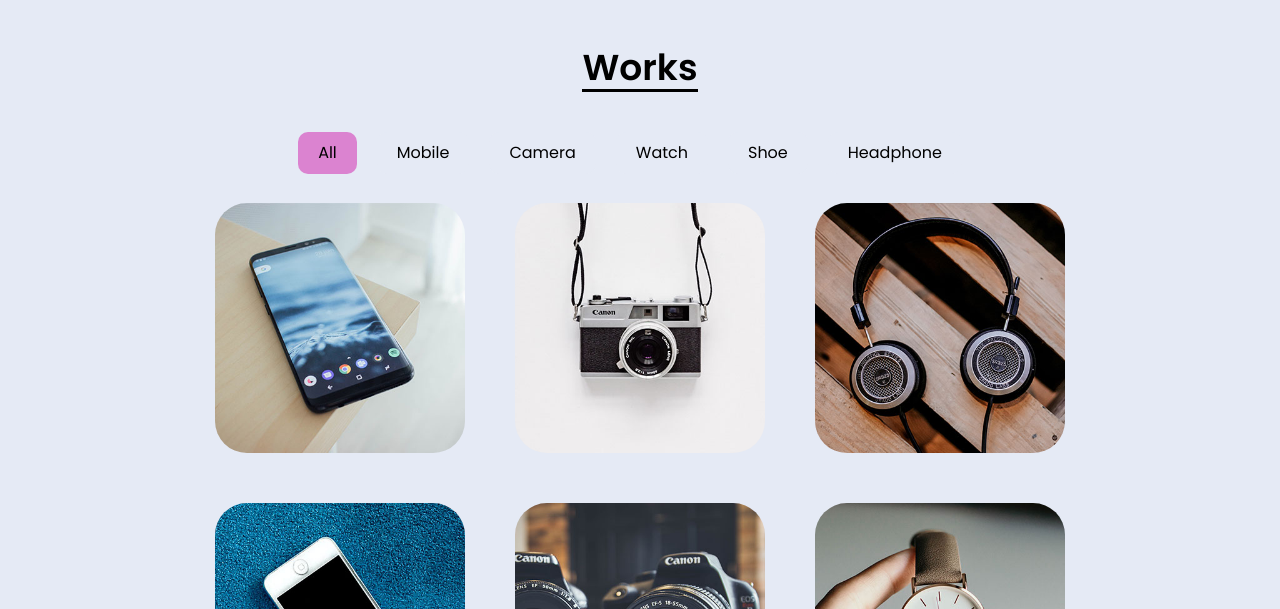
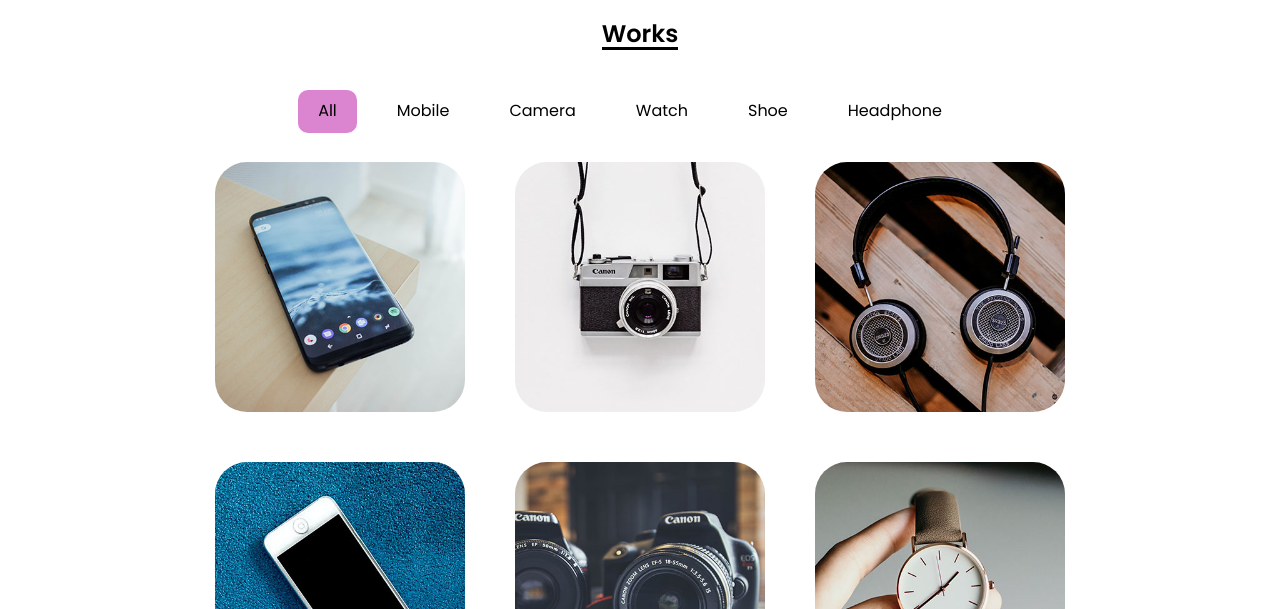
Before and after one commit to elitmor/portfolio, a website built with webpack: page src/index.html in a window 1280 px wide. Shown: the part 1887-2496 px from the top of the page. Built offline with nearby package versions, Linux system fonts and the light colour scheme; files whose address does not match are found by name.

Commit message:
Resized typography

```diff
--- a/src/index.html
+++ b/src/index.html
@@ -10,7 +10,7 @@
   <body class="light">
     <header class="header">
       <div class="header__container">
-        <nav class="menu header__menu">
+        <nav class="menu header__menu" id="nav-menu">
           <div class="header__top top-header">
             <a href="#" class="logo top-header__link" aria-label="logo">
               <img
--- a/src/modules/burger-menu.js
+++ b/src/modules/burger-menu.js
@@ -1,5 +1,6 @@
 const menuButton = document.querySelector('.menu__button');
 const menuList = document.querySelector('.menu__list');
+const navLink = document.querySelectorAll('.menu__link');
 
 menuButton.addEventListener('click', () => {
   const expanded = menuButton.getAttribute('aria-expanded') === 'true';
@@ -7,3 +8,9 @@ menuButton.addEventListener('click', () => {
   menuButton.classList.toggle('menu__button--open');
   menuList.classList.toggle('menu__list--open');
 });
+
+const linkAction = () => {
+  menuList.classList.remove('menu__list--open');
+  menuButton.classList.toggle('menu__button--open');
+};
+navLink.forEach((n) => n.addEventListener('click', linkAction));
--- a/src/style/_about.scss
+++ b/src/style/_about.scss
@@ -39,5 +39,5 @@
   height: 0.18rem;
   left: 0;
   top: 2rem;
-  background-color: var(--first-color);
+  background-color: var(--primary-color);
 }
--- a/src/style/_header.scss
+++ b/src/style/_header.scss
@@ -5,6 +5,9 @@
   justify-content: space-between;
   align-items: center;
   margin: 3.125rem 0;
+  @include sm {
+    margin: 1rem 0;
+  }
 }
 
 .header__top {
@@ -23,13 +26,14 @@
     margin-right: 1.25rem;
     @include sm {
       margin-right: 0;
+      margin-bottom: 1rem;
     }
   }
 }
 
 .menu__link {
   position: relative;
-  color: var(--secondary-color);
+  color: var(--purple-color);
   margin-right: 1.875rem;
   line-height: 1.5;
   transition: color 0.3s;
--- a/src/style/_home.scss
+++ b/src/style/_home.scss
@@ -8,6 +8,9 @@
 .home__title {
   @include f600;
   font-size: var(--h1-font-size);
+  @include sm {
+    margin: 0;
+  }
 }
 
 .home__title-color {
@@ -29,7 +32,7 @@
 
 .home__link {
   display: block;
-  background-color: var(--secondary-color);
+  background-color: var(--purple-color);
   color: var(--primary-color);
   border-radius: 0.625rem;
   width: 15rem;
@@ -37,6 +40,6 @@
   text-align: center;
   transition: background-color 0.3s;
   &:hover {
-    background-color: var(--purple-color);
+    background-color: var(--purple-color-alt);
   }
 }
--- a/src/style/_vars.scss
+++ b/src/style/_vars.scss
@@ -1,17 +1,59 @@
+// :root {
+//   --primary-color: #e5eaf5;
+//   --secondary-color: #000;
+//   --purple-color: #845bb3;
+//   --pink-color: #db83d0;
+
+//   --h1-font-size: 3.375rem;
+//   --h2-font-size: 2.25rem;
+//   --h3-font-size: 1.125rem;
+//   --normal-font-size: 1rem;
+//   --small-font-size: 0.875rem;
+// }
+
+// .dark-theme {
+//   --primary-color: #000;
+//   --secondary-color: #fff;
+// }
+
 :root {
-  --primary-color: #e5eaf5;
-  --secondary-color: #000;
-  --purple-color: #845bb3;
-  --pink-color: #db83d0;
+  --first-color: hsl(0, 0%, 100%);
+  --secondary-color: hsl(0, 0%, 0%);
+  --purple-color: hsl(268, 37%, 53%);
+  --purple-color-alt: hsl(268, 22%, 43%);
+  --pink-color: hsl(308, 55%, 69%);
+  --body-font: 'Poppins', sans-serif;
+  --biggest-font-size: 2.5rem;
+  --h1-font-size: 1.5rem;
+  --h2-font-size: 1.25rem;
+  --h3-font-size: 1rem;
+  --normal-font-size: 0.938rem;
+  --small-font-size: 0.813rem;
+  --smaller-font-size: 0.75rem;
+  --font-regular: 400;
+  --font-medium: 500;
+  --font-semi-bold: 600;
+  --z-tooltip: 10;
+  --z-fixed: 100;
 
-  --h1-font-size: 3.375rem;
-  --h2-font-size: 2.25rem;
-  --h3-font-size: 1.125rem;
-  --normal-font-size: 1rem;
-  --small-font-size: 0.875rem;
+  .light-theme {
+    color: var(--secondary-color);
+    background-color: var(--first-color);
+  }
+  .dark-theme {
+    color: var(--first-color);
+    background-color: var(--secondary-color);
+  }
 }
 
-.dark-theme {
-  --primary-color: #000;
-  --secondary-color: #fff;
+@media screen and (min-width: 64em) {
+  :root {
+    --biggest-font-size: 5rem;
+    --h1-font-size: 2.25rem;
+    --h2-font-size: 1.5rem;
+    --h3-font-size: 1.25rem;
+    --normal-font-size: 1rem;
+    --small-font-size: 0.875rem;
+    --smaller-font-size: 0.813rem;
+  }
 }
```
